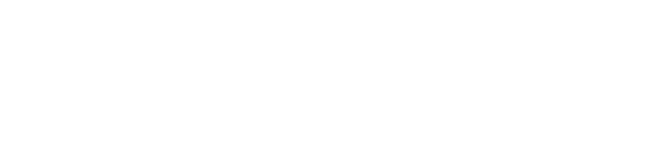
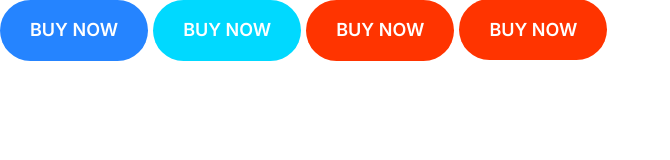
Before and after one commit to gagglepod/moshify, a plain HTML site: page index.html in a window 1280 px wide. Shown: the whole page, without its empty margins (0-670 px from the left). Drawn offline with Linux system fonts and the light colour scheme.

Commit message:
Added Buttons component.

```diff
--- a/css/styles.css
+++ b/css/styles.css
@@ -172,3 +172,48 @@ a {
   justify-content: center;
   align-items: center;
 }
+
+/* Buttons */
+
+.btn {
+  border-radius: 40px;
+  border: 0;
+  cursor: pointer;
+  font-size: 1.8rem;
+  font-weight: 600;
+  padding: 2rem 3rem;
+  text-transform: uppercase;
+  white-space: nowrap;
+}
+
+.btn--primary {
+  background: var(--color-primary);
+  color: #fff;
+}
+
+.btn--primary:hover {
+  background: #3a8ffd;
+}
+
+.btn--secondary {
+  background: var(--color-secondary);
+  color: #fff;
+}
+
+.btn--secondary:hover {
+  background: #00c8eb;
+}
+
+.btn--accent {
+  background: var(--color-accent);
+  color: #fff;
+}
+
+.btn--accent:hover {
+  background: #ec3000;
+}
+
+.btn--block {
+  width: 100%;
+  display: inline-block;
+}
--- a/index.html
+++ b/index.html
@@ -13,5 +13,10 @@
     <link rel="stylesheet" href="css/normalize.css" />
     <link rel="stylesheet" href="css/styles.css" />
   </head>
-  <body></body>
+  <body>
+    <button class="btn btn--primary">Buy Now</button>
+    <button class="btn btn--secondary">Buy Now</button>
+    <button class="btn btn--accent">Buy Now</button>
+    <a href="#" class="btn btn--accent">Buy Now</a>
+  </body>
 </html>
```
Also changed, not shown: components/buttons.html (added, +3 -0 lines).
